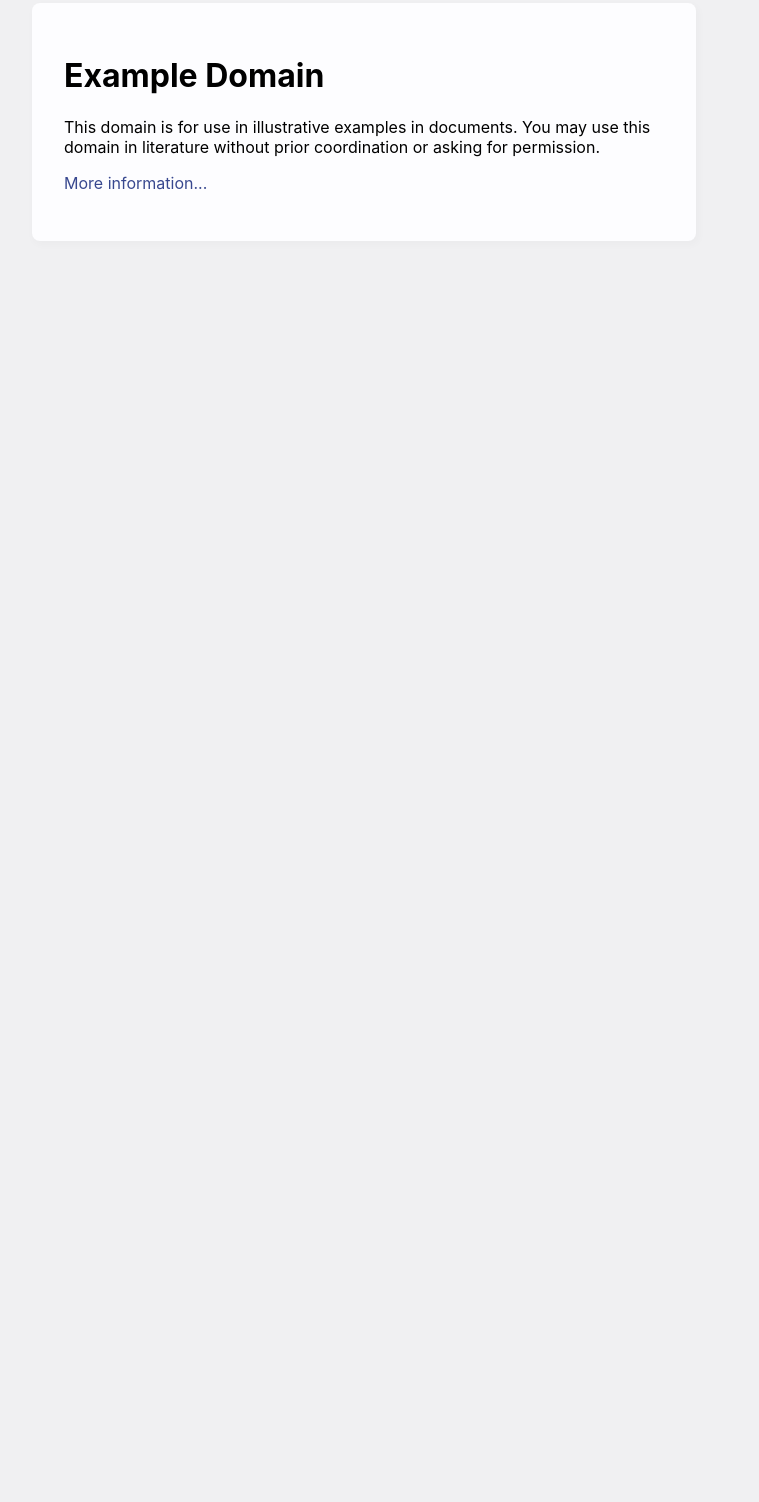
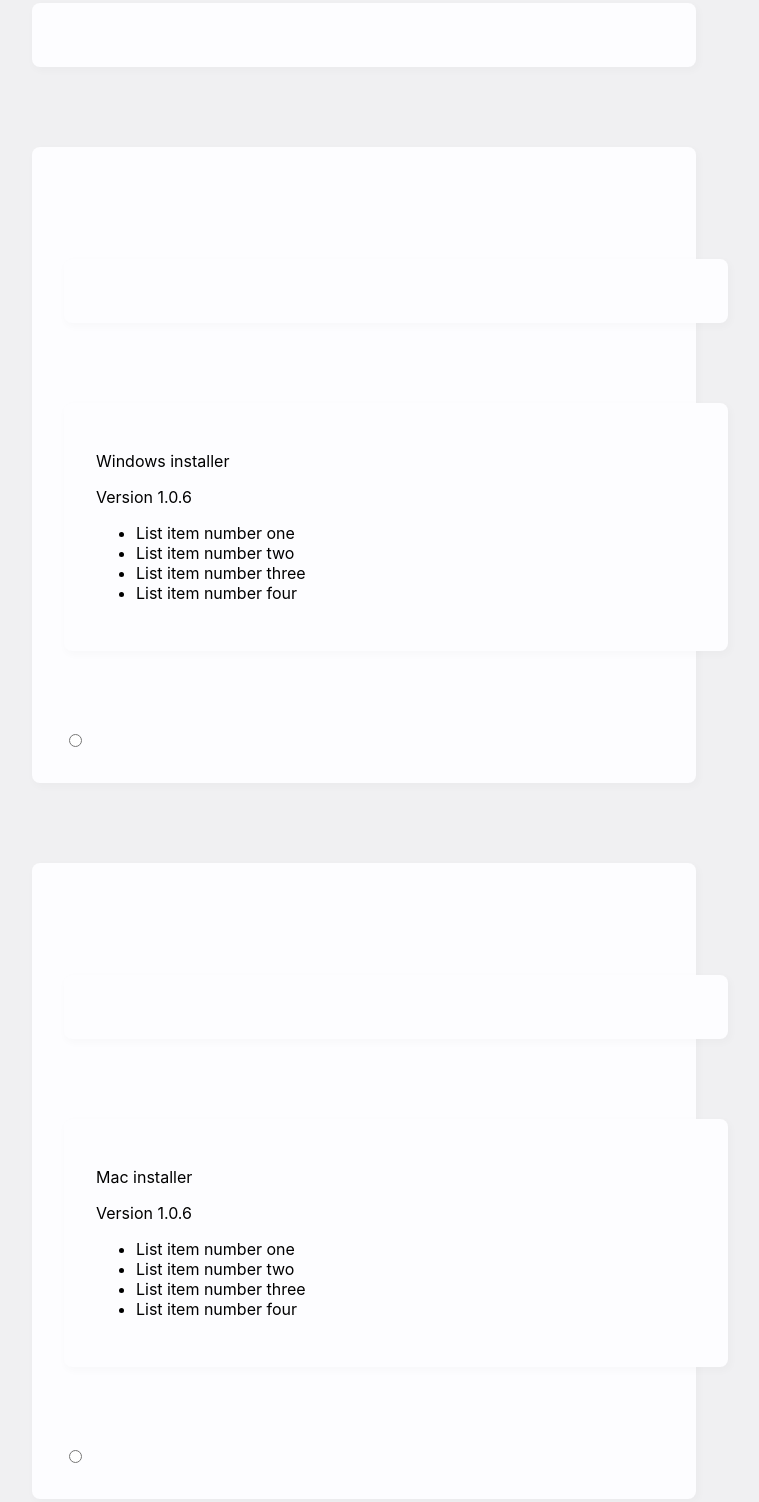
Before and after one commit to grave36/Testwebpage, a plain HTML site: page index.html in a window 1280 px wide. Shown: the part 77-1579 px from the top of the page, without its empty margins (276-1035 px from the left). Before the commit the page ends 800 px from the top, so only its background shows below. Drawn offline with Linux system fonts and the light colour scheme.

Commit message:
reger
efwfe

```diff
--- a/index.html
+++ b/index.html
@@ -36,11 +36,56 @@
 </head>
 
 <body>
-<div>
-    <h1>Example Domain</h1>
-    <p>This domain is for use in illustrative examples in documents. You may use this
-    domain in literature without prior coordination or asking for permission.</p>
-    <p><a href="https://www.iana.org/domains/example">More information...</a></p>
+<a class="download" href="#platforms"></a>
+<div class="platforms" id="platforms">
+	<a href="#windows" data-os="windows"></a>
+	<a href="#mac" data-os="mac"></a>
+	<a href="#linux" data-os="linux"></a>
+</div>
+<div class="installer" id="windows">
+	<div class="info" data-weight="753 KB"></div>
+	<div class="details">
+		<p>Windows installer</p>
+		<span>Version 1.0.6</span>
+		<ul>
+			<li>List item number one</li>
+			<li>List item number two</li>
+			<li>List item number three</li>
+			<li>List item number four</li>
+		</ul>
+	</div>
+	<label for="progressWindows"><input type="radio" id="progressWindows"/><span></span></label>
+	<a class="close" href="#"></a>
+</div>
+<div class="installer" id="mac">
+	<div class="info" data-weight="634 KB"></div>
+	<div class="details">
+		<p>Mac installer</p>
+		<span>Version 1.0.6</span>
+		<ul>
+			<li>List item number one</li>
+			<li>List item number two</li>
+			<li>List item number three</li>
+			<li>List item number four</li>
+		</ul>
+	</div>
+	<label for="progressMac"><input type="radio" id="progressMac"/><span></span></label>
+	<a class="close" href="#"></a>
+</div>
+<div class="installer" id="linux">
+	<div class="info" data-weight="781 KB"></div>
+	<div class="details">
+		<p>Linux installer</p>
+		<span>Version 1.0.6</span>
+		<ul>
+			<li>List item number one</li>
+			<li>List item number two</li>
+			<li>List item number three</li>
+			<li>List item number four</li>
+		</ul>
+	</div>
+	<label for="progressLinux"><input type="radio" id="progressLinux"/><span></span></label>
+	<a class="close" href="#"></a>
 </div>
 
 
```
